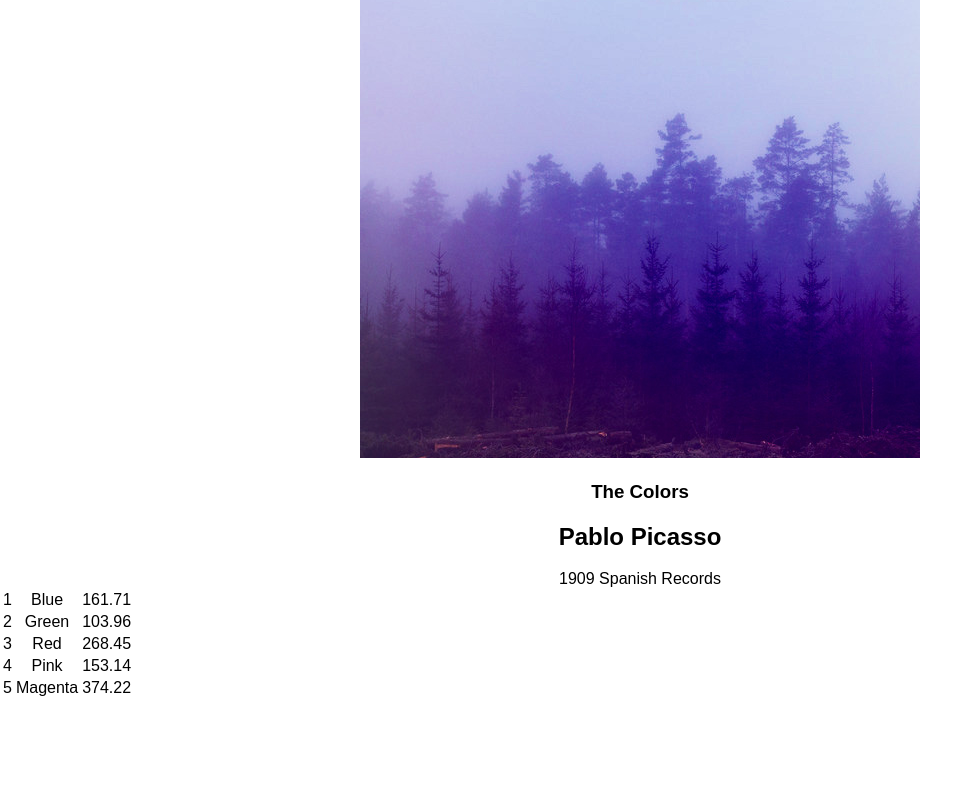
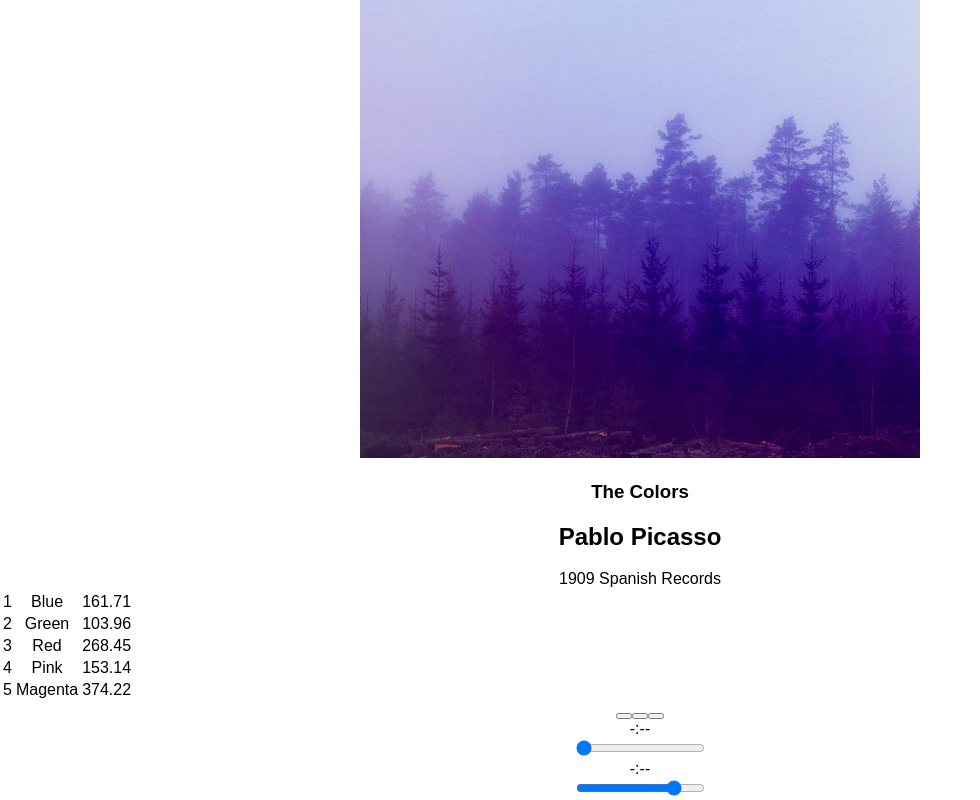
Before and after one commit to danomckenzie/bloc-jams-react, a React (Create React App) app: page /album/the-colors in a window 1280 px wide. Shown: the part 200-1000 px from the top of the page, without its empty margins (0-980 px from the left). Before the commit the page ends 900 px from the top, so only its background shows below. Built offline with nearby package versions, Linux system fonts and the light colour scheme.

Commit message:
Bloc Jams React: audio playback

```diff
--- a/public/index.html
+++ b/public/index.html
@@ -10,6 +10,7 @@
     -->
     <link rel="manifest" href="%PUBLIC_URL%/manifest.json">
     <link rel="shortcut icon" href="%PUBLIC_URL%/favicon.ico">
+    <link src="https://unpkg.com/ionicons@4.2.6/dist/css/ionicons.min.csss" rel="stylesheet" type="text/css">
     <!--
       Notice the use of %PUBLIC_URL% in the tags above.
       It will be replaced with the URL of the `public` folder during the build.
--- a/src/components/Album.js
+++ b/src/components/Album.js
@@ -1,5 +1,6 @@
 import React, { Component } from 'react';
 import albumData from './../data/albums';
+import PlayerBar from './PlayerBar';
 
 class Album extends Component {
   constructor(props) {
@@ -10,9 +11,56 @@
     });
 
     this.state = {
-      album: album
+      album: album,
+      currentSong: album.songs[0],
+      isPlaying: false
     };
+
+    this.audioElement = document.createElement('audio');
+    this.audioElement.src = album.songs[0].audioSrc;
   }
+
+  play() {
+    this.audioElement.play();
+    this.setState({ isPlaying: true });
+  }
+
+  pause() {
+    this.audioElement.pause();
+    this.setState({ isPlaying: false });
+  }
+
+  setSong(song) {
+    this.audioElement.src = song.audioSrc;
+    this.setState({ currentSong: song });
+  }
+
+  handleSongClick(song) {
+    const isSameSong = this.state.currentSong === song;
+    if (this.state.isPlaying && isSameSong) {
+      this.pause();
+    } else {
+      if (!isSameSong) {this.setSong(song); }
+      this.play();
+    }
+  }
+
+  handlePrevClick() {
+    const currentIndex = this.state.album.songs.findIndex(song => this.state.currentSong === song);
+    const newIndex = Math.max(0, currentIndex -1);
+    const newSong = this.state.album.songs[newIndex];
+    this.setSong(newSong);
+    this.play();
+  }
+
+  handleNextClick() {
+    const currentIndex = this.state.album.songs.findIndex(song => this.state.currentSong === song);
+    const newIndex = Math.max(0, currentIndex +1);
+    const newSong = this.state.album.songs[newIndex];
+    this.setSong(newSong);
+    this.play();
+  }
+
   render() {
     return (
       <section className="album">
@@ -25,23 +73,29 @@
           </div>
           </section>
           <table id="song-list">
+            <span className="ion-play"></span>
+            <span className="ion-pause"></span>
             <colgroup>
               <col id="song-number-column" />
               <col id="song-title-column" />
               <col id="song-duration-column" />
             </colgroup>
             <tbody>
-            {
-              this.state.album.songs.map( (song, index) =>
-                <tr key={index}>
+            {this.state.album.songs.map( (song, index) =>
+                <tr className="song" key={index} onClick={() => this.handleSongClick(song)}>
                   <td>{index + 1}</td>
                   <td>{song.title}</td>
                   <td>{song.duration}</td>
                 </tr>
-              )
-            }
+              )}
             </tbody>
           </table>
+        <PlayerBar
+          isPlaying={this.state.isPlaying} currentSong={this.state.currentSong}
+          handleSongClick={() => this.handleSongClick(this.state.currentSong)}
+          handlePrevClick={() => this.handlePrevClick()}
+          handleNextClick={() => this.handleNextClick()}
+        />
       </section>
     );
   }
--- /dev/null
+++ b/src/components/PlayerBar.js
@@ -0,0 +1,33 @@
+import React, { Component } from 'react';
+
+class PlayerBar extends Component {
+  render() {
+    return (
+      <section className="player-bar">
+        <section id="buttons">
+          <button id="previous" onClick={this.props.handlePrevClick}>
+            <span className="ion-skip-backward"></span>
+          </button>
+          <button id="play-pause" onClick={this.props.handleSongClick} >
+            <span className={this.props.isPlaying ? 'ion-pause' : 'ion-play'}></span>
+          </button>
+          <button id="next" onClick={this.props.handleNextClick}>
+            <span className="ion-skip-forward"></span>
+          </button>
+        </section>
+        <section id="time-control">
+          <div className="current-time">-:--</div>
+          <input type="range" className="seek-bar" value="0" />
+          <div className="total-time">-:--</div>
+        </section>
+        <section id="volume-control">
+          <div className="icon ion-volume-low"></div>
+          <input type="range" className="seek-bar" value="80" />
+          <div className="icon ion-volume-high"></div>
+        </section>
+      </section>
+    );
+  }
+}
+
+export default PlayerBar;
```
